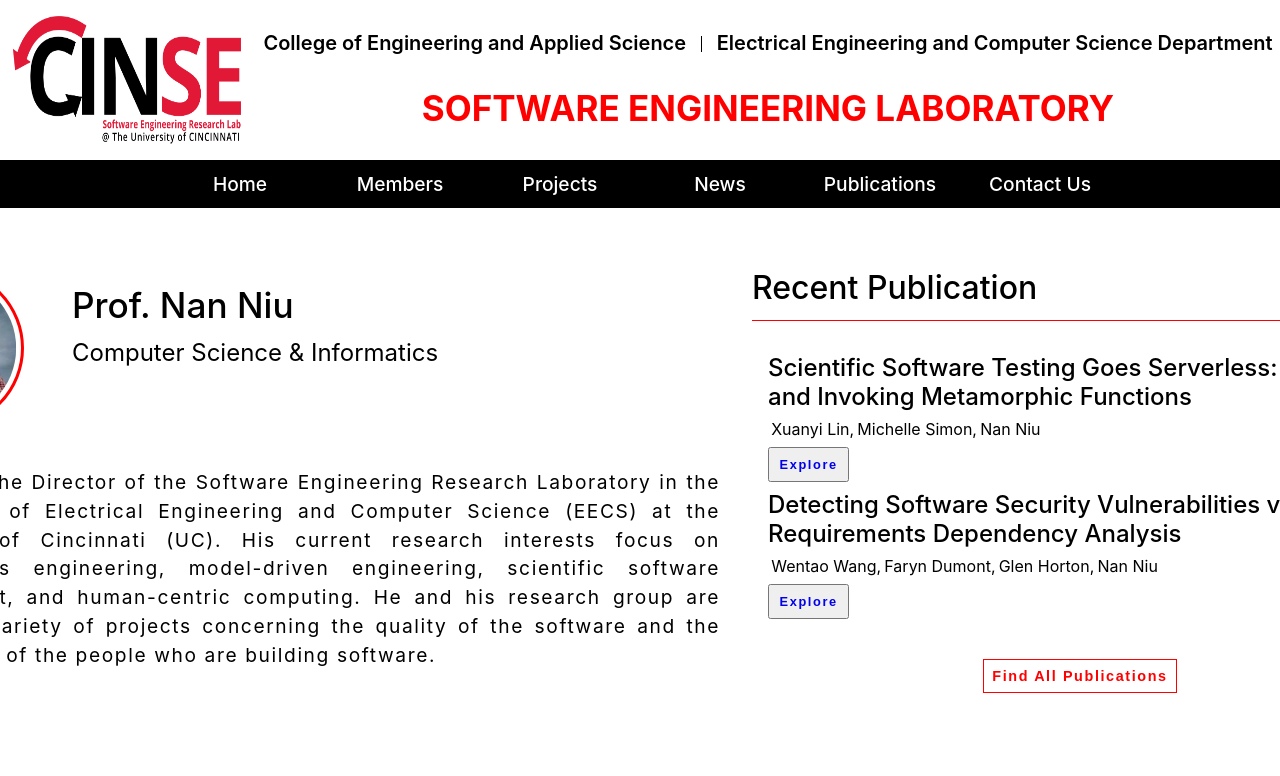
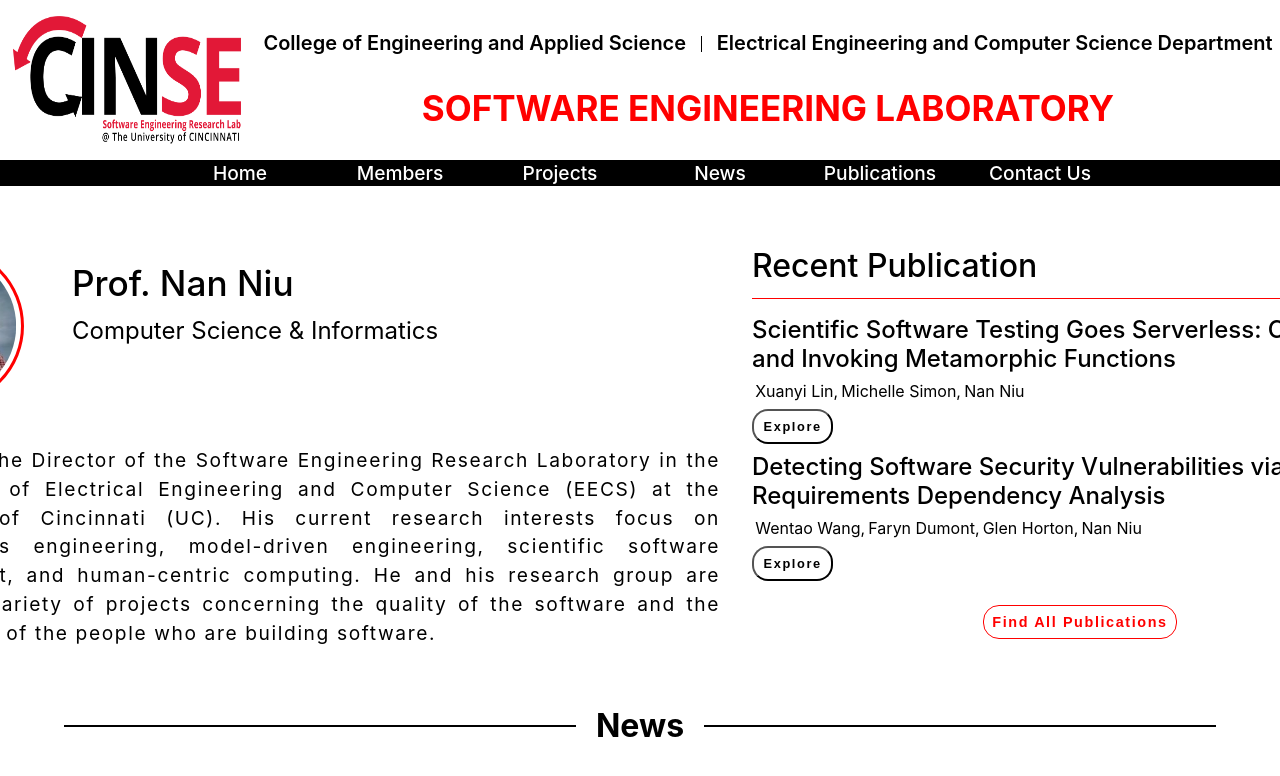
Before and after one commit to NanNiuCINSE/CINSE-Website, a React (Create React App) app: page / in a window 1280 px wide. Shown: the top 776 px of the page. Built offline with nearby package versions, Linux system fonts and the light colour scheme.

Commit message:
created the sections for news and lab photos

```diff
--- /dev/null
+++ b/src/components/LandingPage/LabPhoto/LabPhoto.jsx
@@ -0,0 +1,12 @@
+import React from 'react';
+import './LabPhoto.css';
+
+const LabPhoto = () => {
+	return (
+		<section className='section-container'>
+			<header className='section-header'>Lab Photos</header>
+		</section>
+	);
+};
+
+export default LabPhoto;
--- a/src/components/LandingPage/LandingPage.css
+++ b/src/components/LandingPage/LandingPage.css
@@ -1,11 +1,12 @@
-.logo-container {
-	width: 100vw;
-	height: 10rem;
+.landing-main-container {
+	display: grid;
+	grid-template-columns: 1fr;
+	grid-template-rows: repeat(3, 31.5rem);
+	gap: 1rem;
 }
-
 .landing-container {
 	width: 100vw;
-	height: 31.5rem;
+	/* height: 31.5rem; */
 	display: flex;
 	justify-content: center;
 	align-items: center;
--- a/src/components/LandingPage/LandingPage.jsx
+++ b/src/components/LandingPage/LandingPage.jsx
@@ -2,13 +2,19 @@
 import './LandingPage.css';
 import Profile from './Profile/Profile';
 import SidePublication from './SidePublication/SidePublication';
+import NewsSection from './NewsSection/NewsSection';
+import LabPhoto from './LabPhoto/LabPhoto';
 
 const LandingPage = () => {
 	return (
 		<Fragment>
-			<div className='landing-container'>
-				<Profile />
-				<SidePublication />
+			<div class='landing-main-container'>
+				<div className='landing-container'>
+					<Profile />
+					<SidePublication />
+				</div>
+				<NewsSection />
+				<LabPhoto />
 			</div>
 		</Fragment>
 	);
--- /dev/null
+++ b/src/components/LandingPage/NewsSection/NewsSection.css
@@ -0,0 +1,26 @@
+.section-container {
+	display: flex;
+	flex-direction: column;
+	align-items: center;
+}
+.section-header {
+	display: flex;
+	width: 90%;
+	justify-content: center;
+	align-items: center;
+	text-align: center;
+	font-size: 2rem;
+	font-weight: 700;
+}
+
+.section-header:before,
+.section-header:after {
+	content: '';
+	border-top: 2px solid;
+	margin: 0 20px 0 0;
+	flex: 1 0 20px;
+}
+
+.section-header:after {
+	margin: 0 0 0 20px;
+}
--- /dev/null
+++ b/src/components/LandingPage/NewsSection/NewsSection.jsx
@@ -0,0 +1,12 @@
+import React, { Fragment } from 'react';
+import './NewsSection.css';
+
+const NewsSection = () => {
+	return (
+		<section className='section-container'>
+			<header className='section-header'>News</header>
+		</section>
+	);
+};
+
+export default NewsSection;
--- a/src/components/LandingPage/SidePublication/SidePublication.css
+++ b/src/components/LandingPage/SidePublication/SidePublication.css
@@ -26,7 +26,6 @@
 
 .sidepub {
 	/* border: 1px solid black; */
-	margin: 1rem;
 	padding: 1rem;
 }
 
@@ -40,9 +39,6 @@
 }
 
 .sidepubButton {
-	/* width: 8rem; */
-	/* height: 2rem; */
-
 	margin: 0rem 0rem 1rem 0rem;
 	background: none;
 	cursor: pointer;
@@ -53,6 +49,7 @@
 	padding: 0.5rem 0.5rem;
 	letter-spacing: 0.1rem;
 	text-decoration: none;
+	border-radius: 1rem;
 }
 
 .sidepub-authors {
@@ -68,10 +65,13 @@
 	font-size: 0.8rem;
 	font-weight: 800;
 	letter-spacing: 0.1rem;
+	background: none;
+	border-radius: 1rem;
 }
 
 .sidepub-explore a {
 	text-decoration: none;
+	color: black;
 }
 
 .sidepub-link {
```
Also changed, not shown: src/components/LandingPage/LabPhoto/LabPhoto.css (added), src/components/LandingPage/LabPhoto/LabPhoto.data.js (added).
